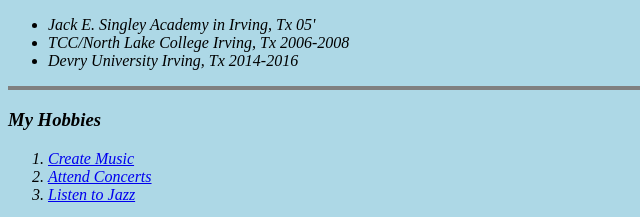
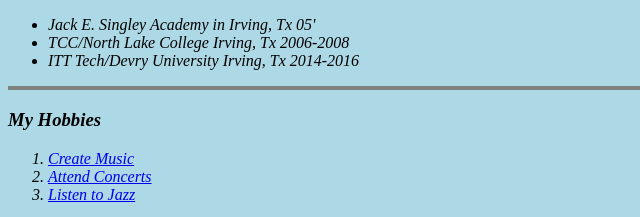
Before and after one commit to Zkabwang/Ztech, a plain HTML site: page index.html in a window 1280 px wide. Shown: the part 483-700 px from the top of the page, 0-640 px from the left. Drawn offline with Linux system fonts and the light colour scheme.

Commit message:
Update Index.html

```diff
--- a/index.html
+++ b/index.html
@@ -22,7 +22,7 @@
 <ul>
     <li>Jack E. Singley Academy in Irving, Tx 05'</li>
     <li>TCC/North Lake College Irving, Tx 2006-2008</li>
-    <li>Devry University Irving, Tx 2014-2016</li>
+    <li>ITT Tech/Devry University Irving, Tx 2014-2016</li>
 </ul>
 <hr size='4' noshade>
 <h3>My Hobbies</h3>
```
